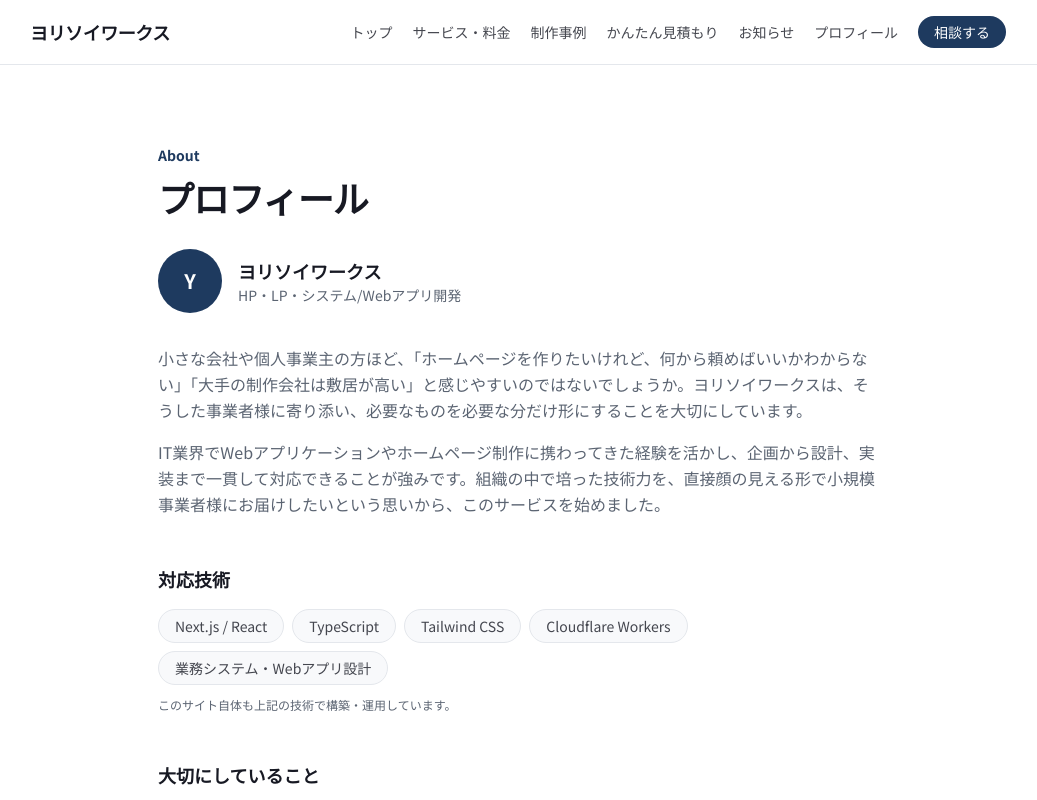
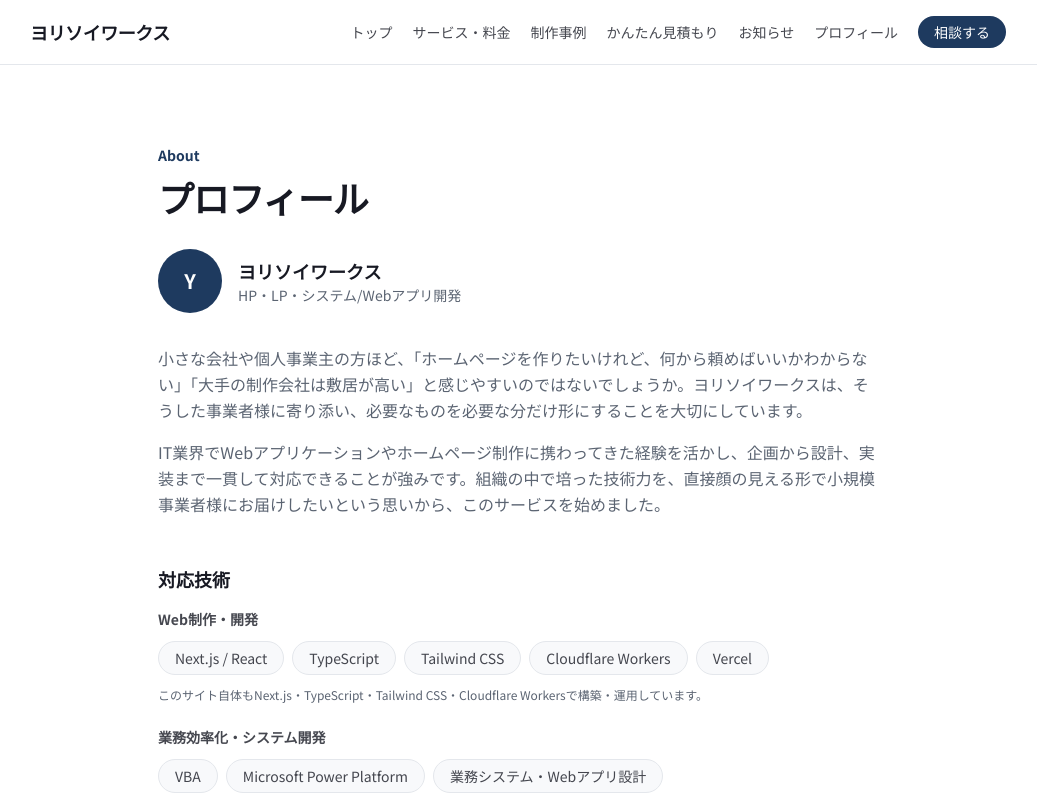
Before and after one commit to kouki-takezawa/freelance-portfolio, a Next.js app: page /about in a window 1280 px wide. Shown: the top 800 px of the page, without its empty margins (122-1159 px from the left). Built offline with nearby package versions, Linux system fonts and the light colour scheme.

Commit message:
Add VBA, Power Platform, and Vercel to the About page skills list

```diff
--- a/src/app/about/page.tsx
+++ b/src/app/about/page.tsx
@@ -10,13 +10,15 @@ export const metadata: Metadata = {
   description: seo.description,
 };
 
-const skills = [
+const webSkills = [
   "Next.js / React",
   "TypeScript",
   "Tailwind CSS",
   "Cloudflare Workers",
-  "業務システム・Webアプリ設計",
+  "Vercel",
 ];
+
+const systemSkills = ["VBA", "Microsoft Power Platform", "業務システム・Webアプリ設計"];
 
 const values = [
   {
@@ -62,8 +64,10 @@ export default function AboutPage() {
       </p>
 
       <h2 className="mt-12 text-lg font-bold">対応技術</h2>
-      <div className="mt-4 flex flex-wrap gap-2">
-        {skills.map((skill) => (
+
+      <p className="mt-4 text-sm font-semibold text-foreground/80">Web制作・開発</p>
+      <div className="mt-3 flex flex-wrap gap-2">
+        {webSkills.map((skill) => (
           <span
             key={skill}
             className="rounded-full border border-border bg-surface px-4 py-1.5 text-sm text-foreground/80"
@@ -73,8 +77,22 @@ export default function AboutPage() {
         ))}
       </div>
       <p className="mt-3 text-xs text-muted">
-        このサイト自体も上記の技術で構築・運用しています。
+        このサイト自体もNext.js・TypeScript・Tailwind CSS・Cloudflare Workersで構築・運用しています。
       </p>
+
+      <p className="mt-6 text-sm font-semibold text-foreground/80">
+        業務効率化・システム開発
+      </p>
+      <div className="mt-3 flex flex-wrap gap-2">
+        {systemSkills.map((skill) => (
+          <span
+            key={skill}
+            className="rounded-full border border-border bg-surface px-4 py-1.5 text-sm text-foreground/80"
+          >
+            {skill}
+          </span>
+        ))}
+      </div>
 
       <h2 className="mt-12 text-lg font-bold">大切にしていること</h2>
       <div className="mt-6 grid gap-6 sm:grid-cols-3">
```
